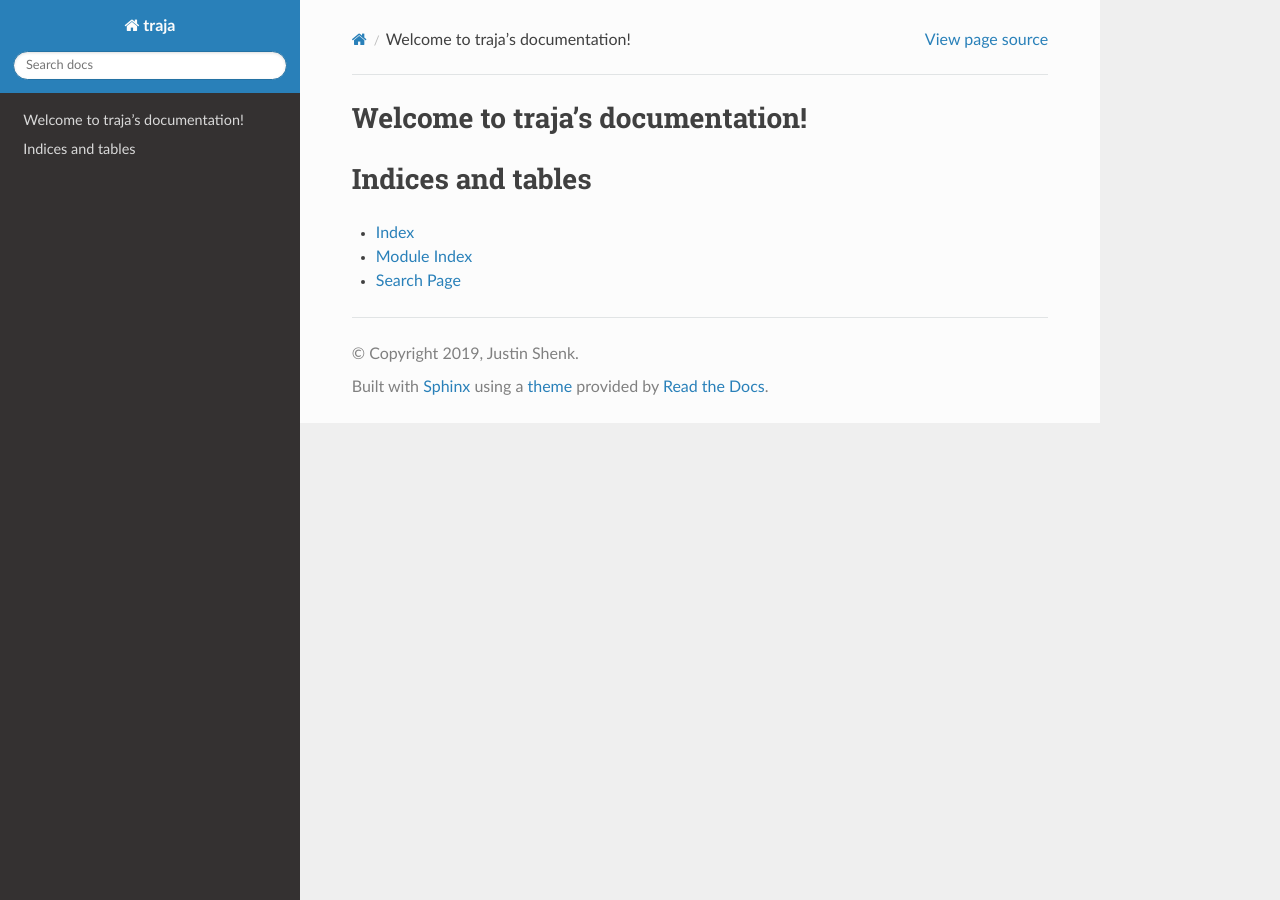
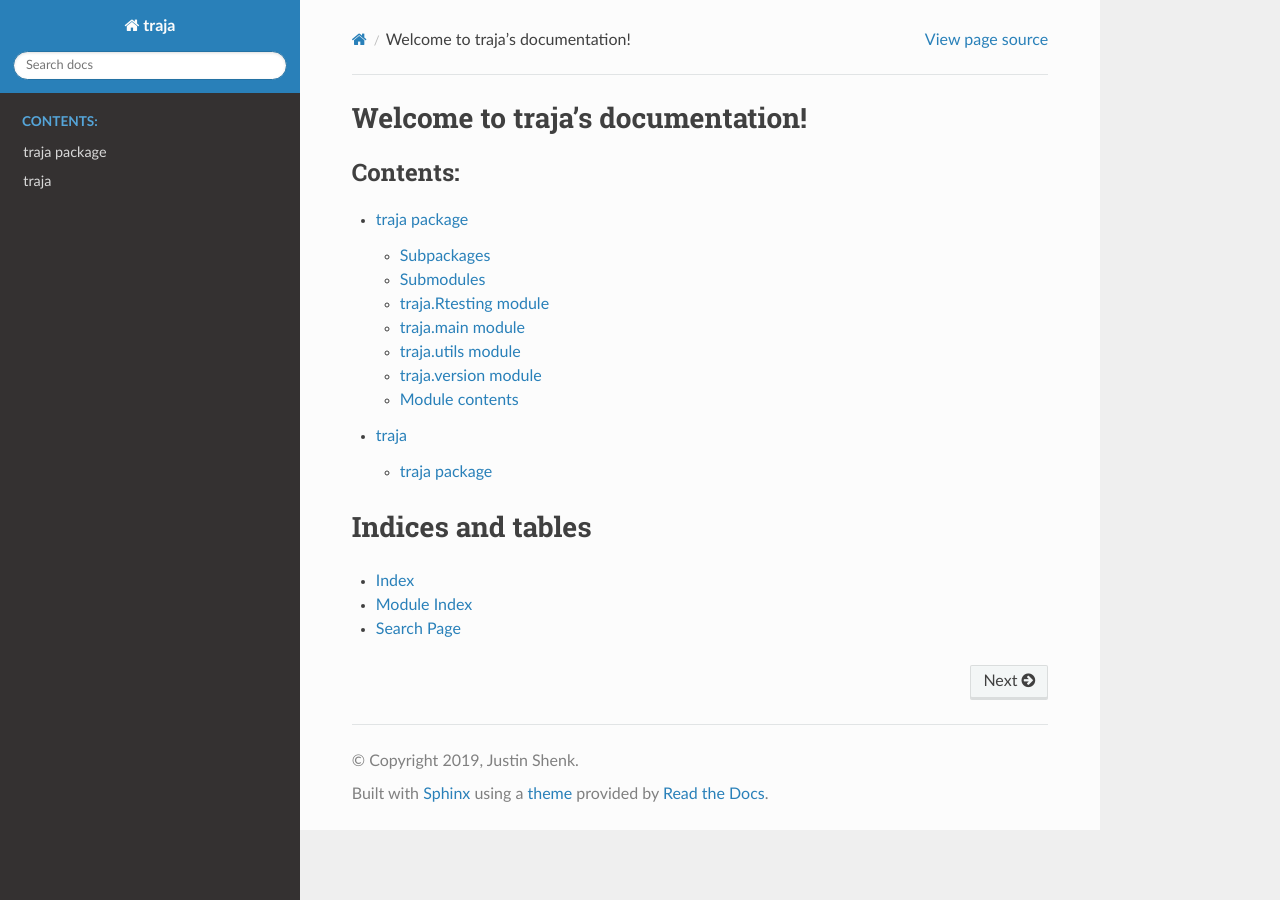
Before and after one commit to traja-team/traja, a Sphinx documentation site: the page built from docs/source/index.rst, in a window 1280 px wide. Built offline with Sphinx 7.4.7 and the Read the Docs theme 2.0.0, drawn with Linux system fonts in a browser that asks for light colours.

Commit message:
Update documentation

```diff
--- a/docs/source/conf.py
+++ b/docs/source/conf.py
@@ -43,6 +43,11 @@ extensions = [
     'sphinx.ext.doctest',
     'sphinx.ext.mathjax',
 ]
+
+doctest_global_setup = '''
+import pandas as pd
+import traja
+'''
 
 # Add any paths that contain templates here, relative to this directory.
 templates_path = ['_templates']
--- a/docs/source/index.rst
+++ b/docs/source/index.rst
@@ -10,6 +10,8 @@ Welcome to traja's documentation!
    :maxdepth: 2
    :caption: Contents:
 
+   traja.rst
+   modules.rst
 
 
 Indices and tables
```
